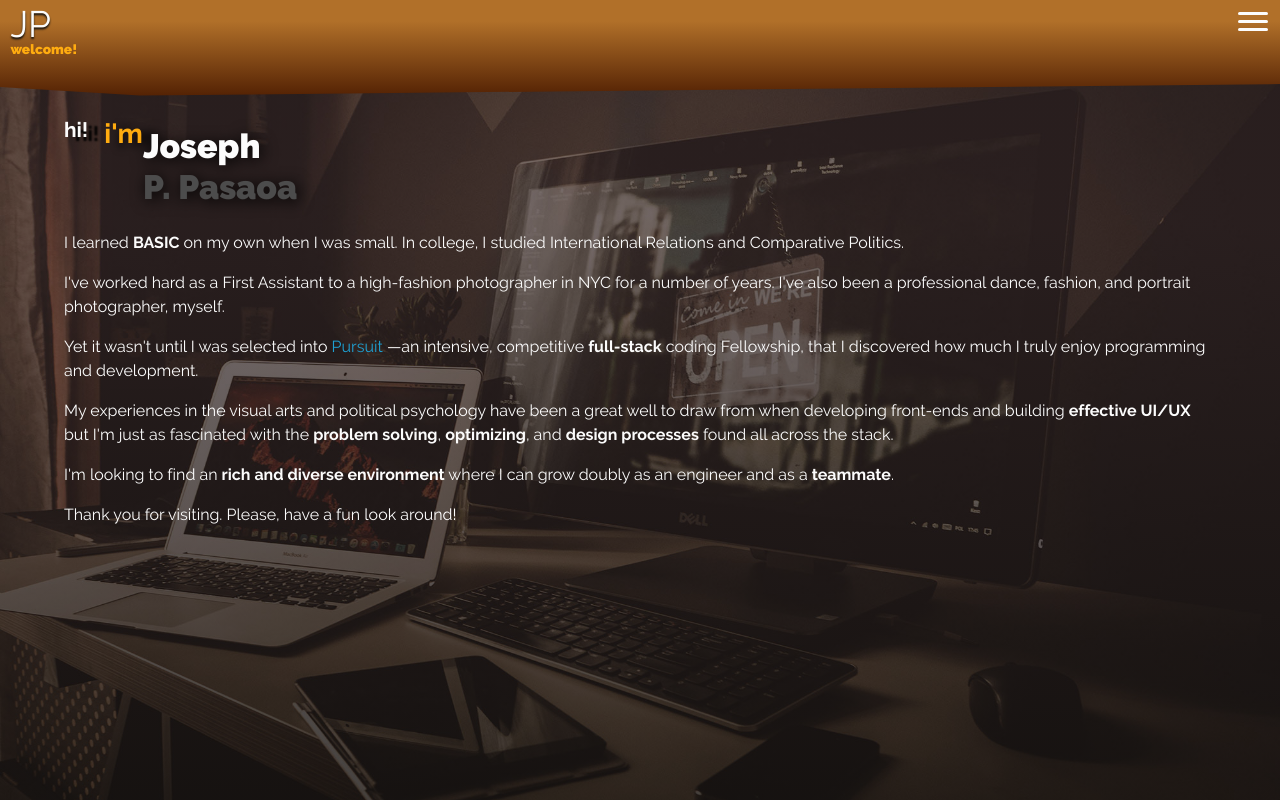
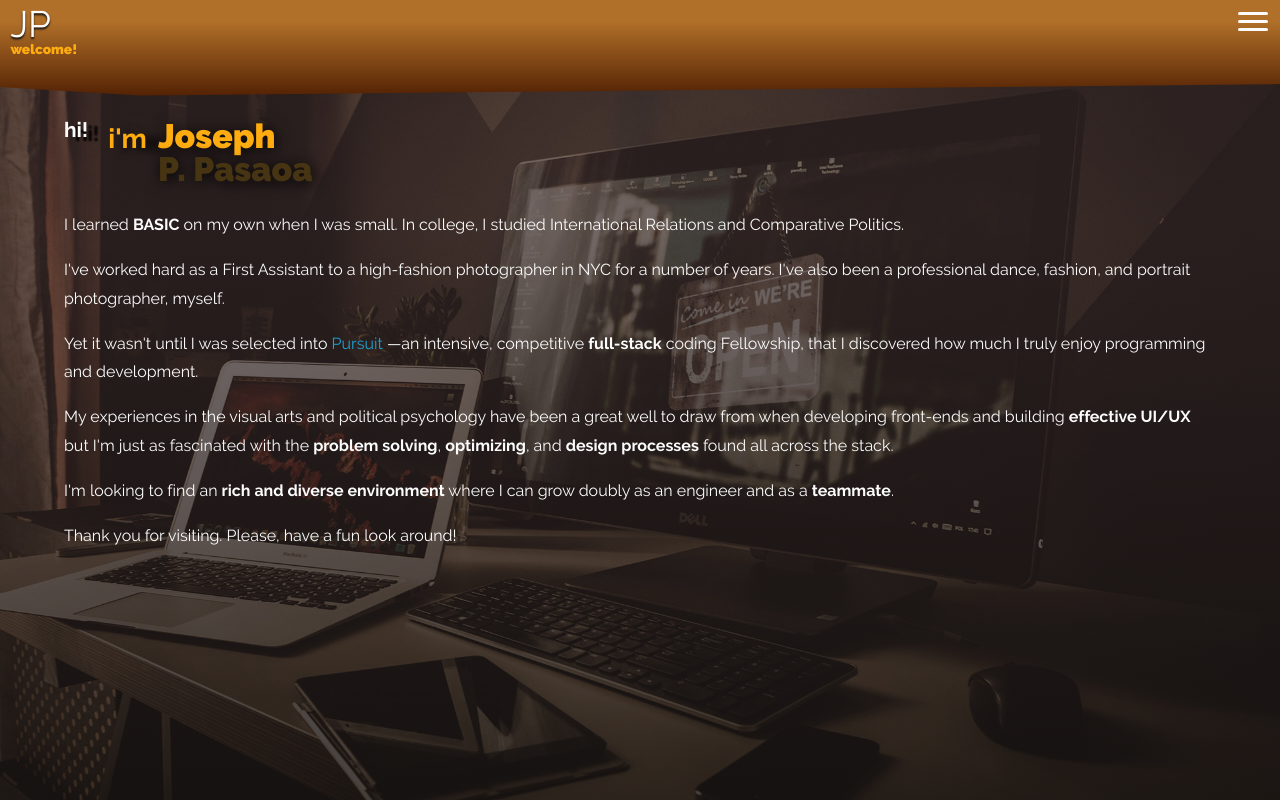
Before and after one commit to joseph-p-pasaoa/my-portfolio-site-v1-redraw--react-ts, a React (Create React App) app: page / in a window 1280 px wide. Built offline with nearby package versions, Linux system fonts and the light colour scheme.

Commit message:
homepage styling

```diff
--- a/src/styles/_homepage.scss
+++ b/src/styles/_homepage.scss
@@ -13,7 +13,8 @@
     }
 
     .pre-name {
-        margin-left: 1rem;
+        margin-top: .35rem;
+        margin-left: 1.25rem;
 
         font-size: 1.7rem;
         font-weight: bold;
@@ -24,16 +25,17 @@
     }
 
     h3 {
-        margin: .4rem 0 1.5rem;
+        margin: 0 0 1.5rem 0.7rem;
 
         font-family: var(--ff-black);
         font-size: 2.11rem;
         font-weight: 900;
-        color: var(--color-white);
+        line-height: 1;
+        color: var(--color-primary);
         text-shadow: 2px 2px 15px #000;
 
         .dim {
-            filter: brightness(.3);
+            filter: brightness(.3) saturate(0.7);
         }
     }
 }
--- a/src/styles/_utilities.scss
+++ b/src/styles/_utilities.scss
@@ -40,6 +40,10 @@
     margin: .5rem 5% 2.11rem;
 }
 
+.article-copy {
+    line-height: 1.8;
+}
+
 .flow--col > * + * {
     margin-top: var(--flow-space, 1rem);
 }
```
